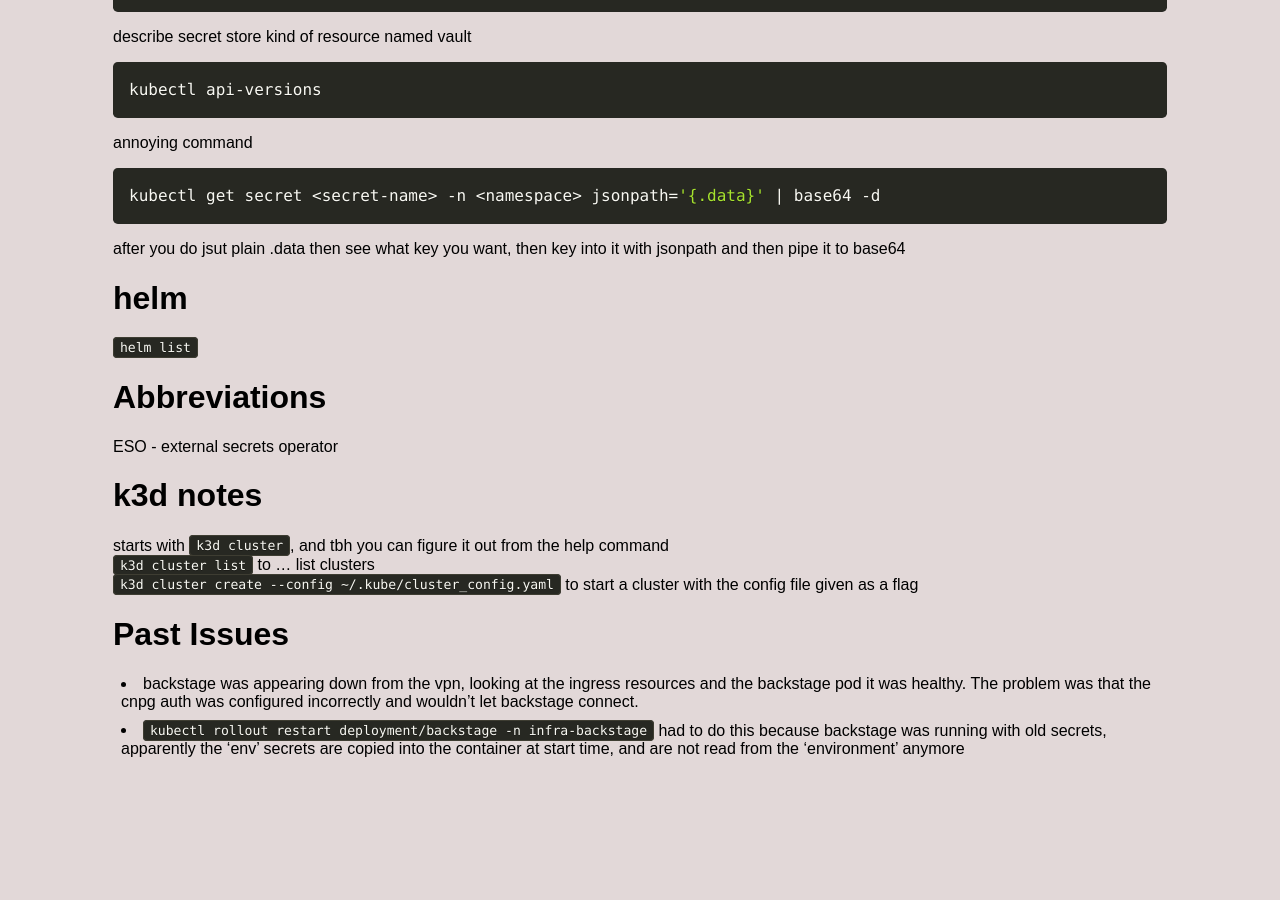
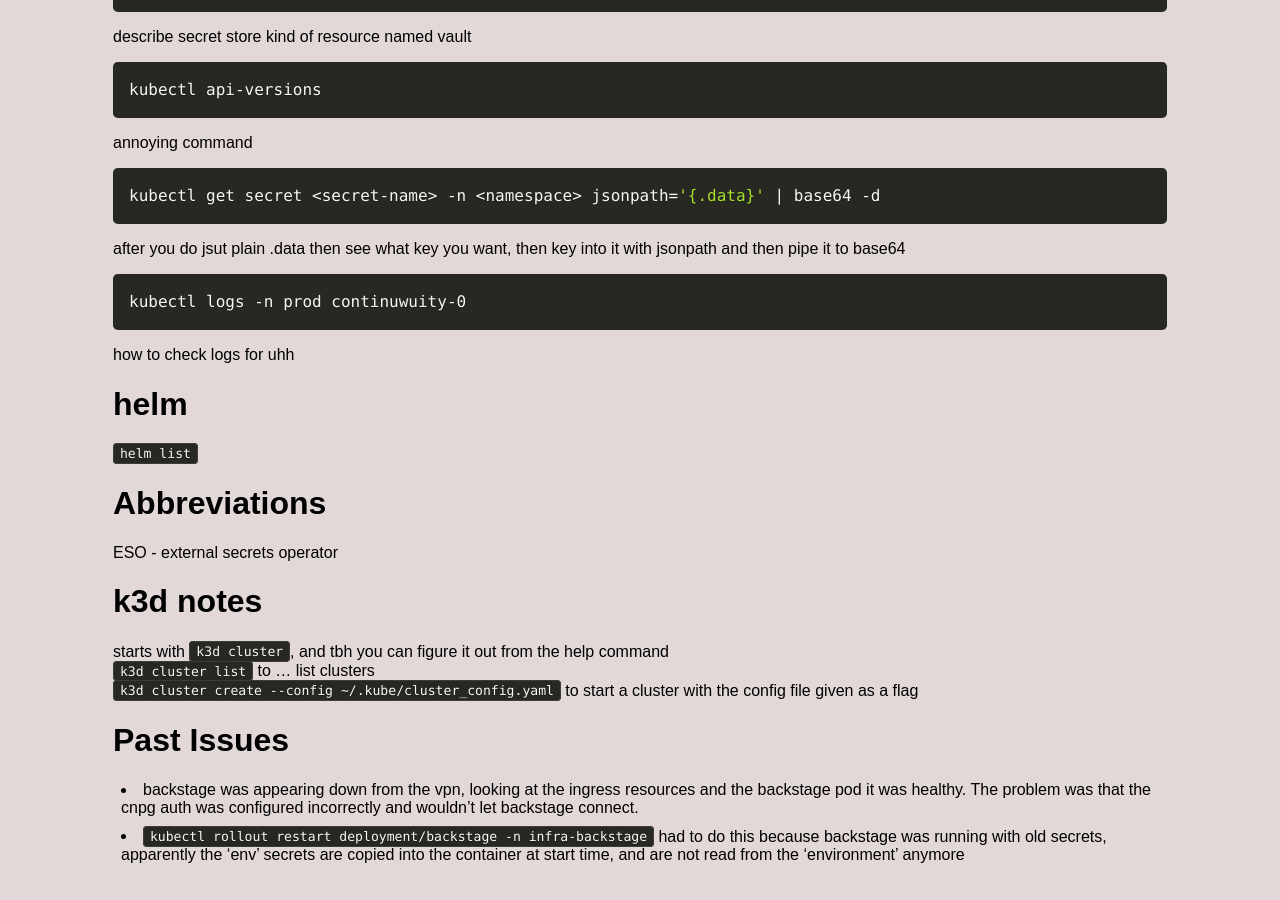
Before and after one commit to jsbaasi/jsbaasi.github.io, a Jekyll site: the page built from _posts/2026-05-01-kubernetes-notes.md, in a window 1280 px wide and 900 px high, scrolled down 1074 px. Built offline with Jekyll 4.4.1, drawn with Linux system fonts in a browser that asks for light colours; before the commit the page ends 1868 px from its top, so only the background shows below that.

Commit message:
vault backup: 2026-06-06 13:38:06

````diff
--- a/_posts/2026-05-01-kubernetes-notes.md
+++ b/_posts/2026-05-01-kubernetes-notes.md
@@ -50,6 +50,10 @@ annoying command
 kubectl get secret <secret-name> -n <namespace> jsonpath='{.data}' | base64 -d
 ```
 after you do jsut plain .data then see what key you want, then key into it with jsonpath and then pipe it to base64
+```
+kubectl logs -n prod continuwuity-0
+```
+how to check logs for uhh
 # helm
 `helm list`
 # Abbreviations
````
Also changed, not shown: .obsidian/workspace.json.
